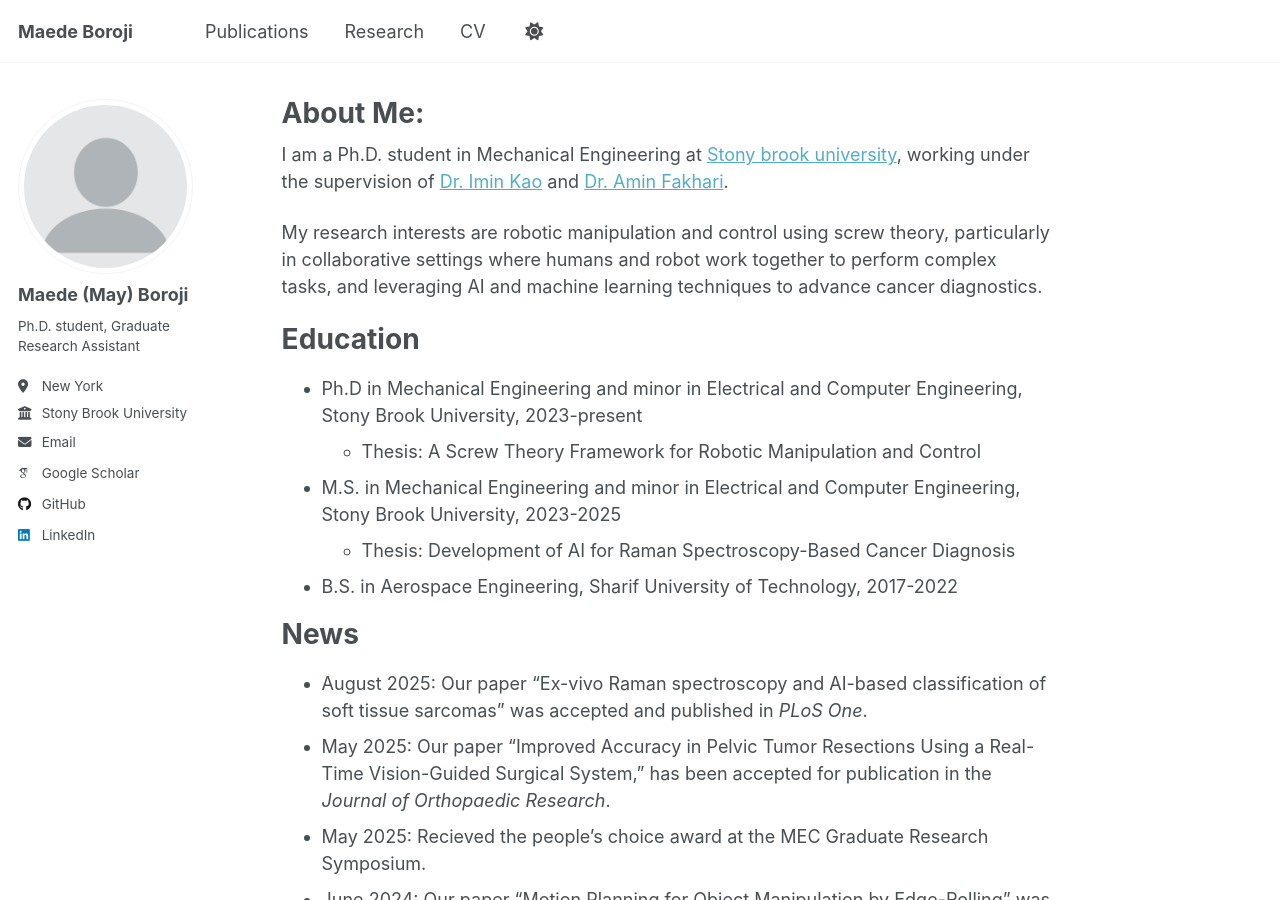
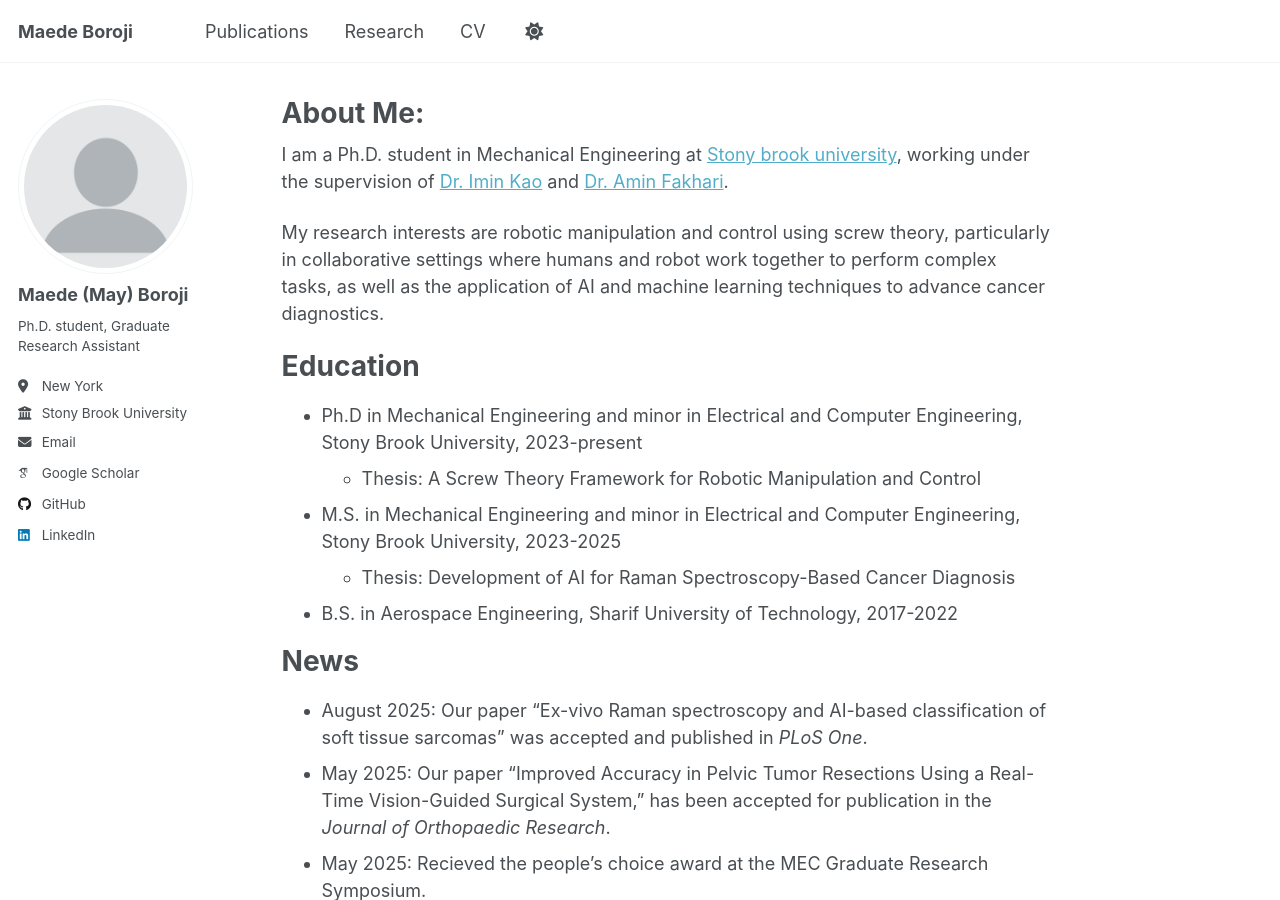
Before and after one commit to MahiBoroji/MahiBoroji.github.io, a Jekyll site: the page built from _pages/about.md, in a window 1280 px wide and 900 px high. Built offline with Jekyll 4.4.1, drawn with Linux system fonts in a browser that asks for light colours; some web fonts are replaced.

Commit message:
Update about.md

```diff
--- a/_pages/about.md
+++ b/_pages/about.md
@@ -8,7 +8,7 @@ redirect_from:
 ---
 I am a Ph.D. student in Mechanical Engineering at [Stony brook university](https://www.stonybrook.edu/), working under the supervision of [Dr. Imin Kao](https://me.stonybrook.edu/people/faculty/Kao_Imin.html) and [Dr. Amin Fakhari](https://aminfakhari.github.io/).
 
-My research interests are robotic manipulation and control using screw theory, particularly in collaborative settings where humans and robot work together to perform complex tasks, and leveraging AI and machine learning techniques to advance cancer diagnostics.
+My research interests are robotic manipulation and control using screw theory, particularly in collaborative settings where humans and robot work together to perform complex tasks, as well as the application of AI and machine learning techniques to advance cancer diagnostics.
 
 
 Education
```
